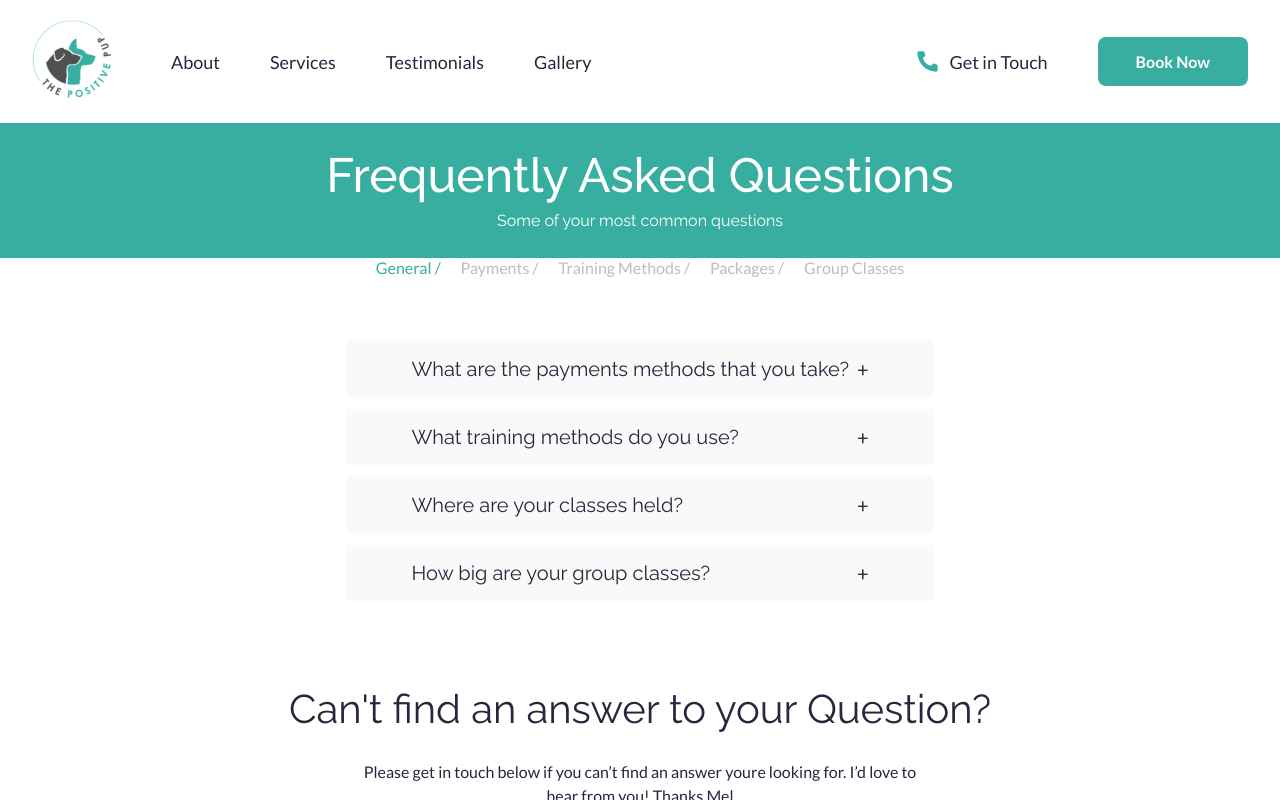
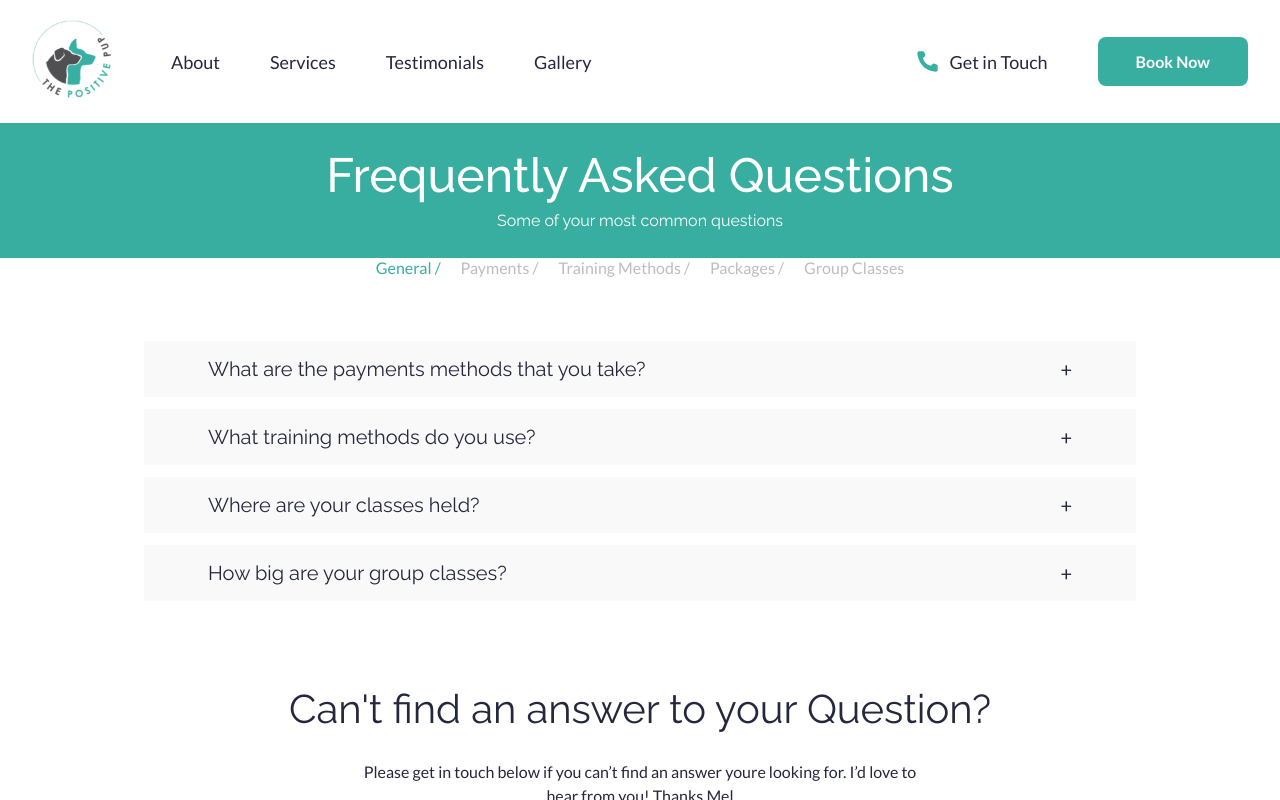
Before and after one commit to j-jinjia/positive-pup, a React (Create React App) app: page /positive-pup/faqs in a window 1280 px wide. Built offline with nearby package versions, Linux system fonts and the light colour scheme.

Commit message:
changed stylings on dropdown questions to solve bug

```diff
--- a/src/pages/Faqs/Faq.scss
+++ b/src/pages/Faqs/Faq.scss
@@ -1,3 +1,7 @@
 .faq-section {
+  display: flex;
+  flex-direction: column;
+  align-items: center;
+  width: 100%;
   margin: 4rem 0;
 }
--- a/src/pages/Faqs/Faqs.jsx
+++ b/src/pages/Faqs/Faqs.jsx
@@ -47,6 +47,7 @@ const Faqs = () => {
         isAlternativeHighlight
       />
       <div className="faq-section">{faqSection}</div>
+
       <FAQsGetInTouch />
     </Layout>
   );
```
